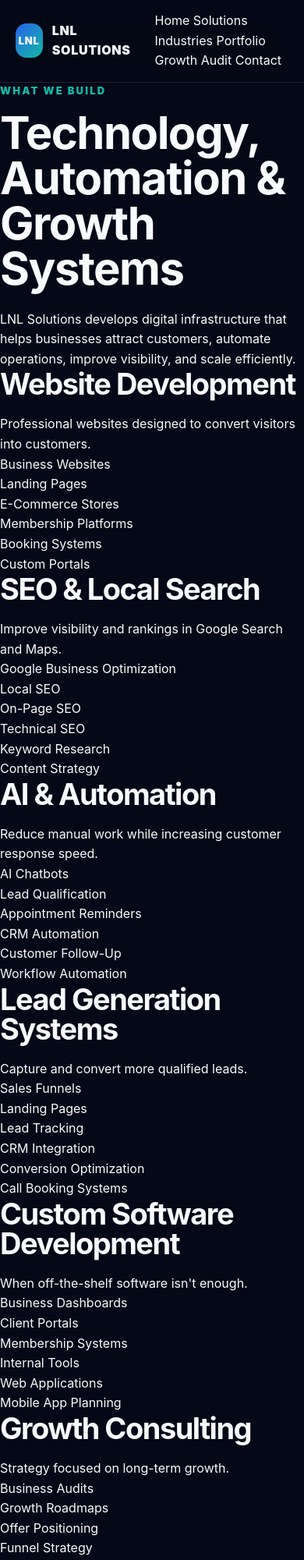
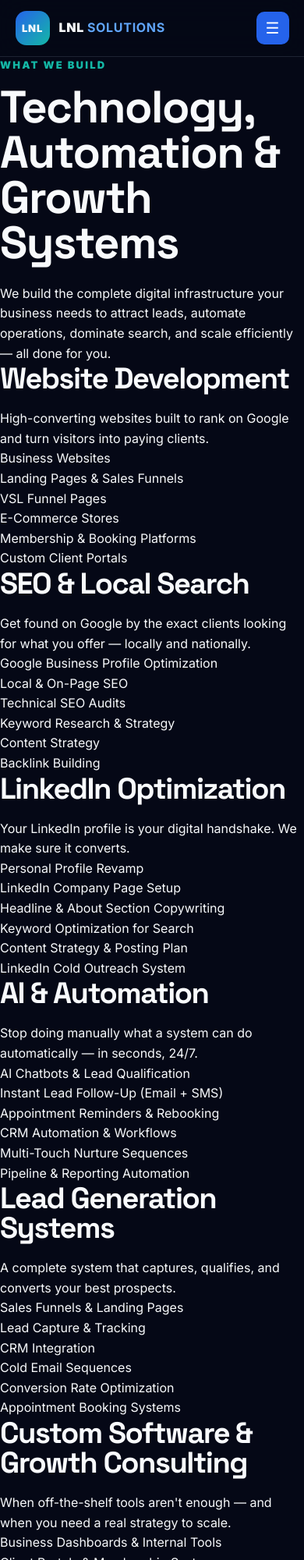
Before and after one commit to lnlsolutions/Lnlsolutionssite, a plain HTML site: page solutions.html in a window 390 px wide. Shown: the top 2000 px of the page at 78% size. Drawn offline with Linux system fonts and the light colour scheme.

Commit message:
Optimize solutions page: add LinkedIn, improve copy + nav

```diff
--- a/solutions.html
+++ b/solutions.html
@@ -1,209 +1,141 @@
 <!DOCTYPE html>
 <html lang="en">
 <head>
-<meta charset="UTF-8">
-<meta name="viewport" content="width=device-width, initial-scale=1.0">
-
-<title>Solutions | LNL Solutions</title>
-
-<meta name="description" content="Custom websites, SEO, AI automation, software development, CRM systems, lead generation funnels, and growth solutions built to help businesses scale.">
-
+  <meta charset="UTF-8" />
+  <meta name="viewport" content="width=device-width, initial-scale=1.0" />
+  <title>Solutions | LNL Solutions — AI Systems, SEO, LinkedIn & Web</title>
+  <meta name="description" content="LNL Solutions builds websites, AI automation, CRM systems, SEO strategies, LinkedIn profiles, and lead generation funnels for service businesses ready to scale." />
+  <link rel="canonical" href="https://lnlsolutions.cc/solutions.html" />
+  <link rel="preconnect" href="https://fonts.googleapis.com">
+  <link rel="preconnect" href="https://fonts.gstatic.com" crossorigin>
+  <link href="https://fonts.googleapis.com/css2?family=Inter:wght@400;500;600;700;800;900&family=Space+Grotesk:wght@500;600;700&display=swap" rel="stylesheet">
   <link rel="stylesheet" href="styles.css">
 </head>
-
 <body>
-
 <header class="site-header">
-
   <a href="index.html" class="logo">
-<div class="logo-mark">LNL</div>
-<div class="logo-text">
-LNL <span>Solutions</span>
-</div>
+    <span class="logo-mark">LNL</span>
+    <span class="logo-text">LNL <b>Solutions</b></span>
   </a>
-
-<nav>
+  <button class="menu-toggle" onclick="document.getElementById('mainNav').style.display = document.getElementById('mainNav').style.display === 'flex' ? 'none' : 'flex'" aria-label="Toggle menu">☰</button>
+  <nav id="mainNav">
     <a href="index.html">Home</a>
     <a href="solutions.html">Solutions</a>
     <a href="industries.html">Industries</a>
-<a href="portfolio.html">Portfolio</a>
+    <a href="pricing.html">Pricing</a>
+    <a href="vsl.html">See It In Action</a>
     <a href="growth-audit.html">Growth Audit</a>
     <a href="contact.html">Contact</a>
   </nav>
-
+  <a href="growth-audit.html" class="header-cta">Free Growth Audit</a>
 </header>
 
 <section class="page-hero">
-
   <div class="container">
-
-<p class="eyebrow">
-WHAT WE BUILD
-</p>
-
-<h1>
-Technology, Automation & Growth Systems
-</h1>
-
-<p>
-LNL Solutions develops digital infrastructure that helps businesses attract customers, automate operations, improve visibility, and scale efficiently.
-</p>
-
+    <p class="eyebrow">WHAT WE BUILD</p>
+    <h1>Technology, Automation & Growth Systems</h1>
+    <p>We build the complete digital infrastructure your business needs to attract leads, automate operations, dominate search, and scale efficiently — all done for you.</p>
   </div>
-
 </section>
 
 <section class="service-section">
-
   <div class="container">
 
     <div class="service-card">
-
       <h2>Website Development</h2>
-
-<p>
-Professional websites designed to convert visitors into customers.
-</p>
-
+      <p>High-converting websites built to rank on Google and turn visitors into paying clients.</p>
       <ul>
         <li>Business Websites</li>
-<li>Landing Pages</li>
+        <li>Landing Pages & Sales Funnels</li>
+        <li>VSL Funnel Pages</li>
         <li>E-Commerce Stores</li>
-<li>Membership Platforms</li>
-<li>Booking Systems</li>
-<li>Custom Portals</li>
+        <li>Membership & Booking Platforms</li>
+        <li>Custom Client Portals</li>
       </ul>
-
     </div>
 
     <div class="service-card">
-
       <h2>SEO & Local Search</h2>
-
-<p>
-Improve visibility and rankings in Google Search and Maps.
-</p>
-
+      <p>Get found on Google by the exact clients looking for what you offer — locally and nationally.</p>
       <ul>
-<li>Google Business Optimization</li>
-<li>Local SEO</li>
-<li>On-Page SEO</li>
-<li>Technical SEO</li>
-<li>Keyword Research</li>
+        <li>Google Business Profile Optimization</li>
+        <li>Local & On-Page SEO</li>
+        <li>Technical SEO Audits</li>
+        <li>Keyword Research & Strategy</li>
         <li>Content Strategy</li>
+        <li>Backlink Building</li>
       </ul>
-
     </div>
 
     <div class="service-card">
-
-<h2>AI & Automation</h2>
-
-<p>
-Reduce manual work while increasing customer response speed.
-</p>
-
+      <h2>LinkedIn Optimization</h2>
+      <p>Your LinkedIn profile is your digital handshake. We make sure it converts.</p>
       <ul>
-<li>AI Chatbots</li>
-<li>Lead Qualification</li>
-<li>Appointment Reminders</li>
-<li>CRM Automation</li>
-<li>Customer Follow-Up</li>
-<li>Workflow Automation</li>
+        <li>Personal Profile Revamp</li>
+        <li>LinkedIn Company Page Setup</li>
+        <li>Headline & About Section Copywriting</li>
+        <li>Keyword Optimization for Search</li>
+        <li>Content Strategy & Posting Plan</li>
+        <li>LinkedIn Cold Outreach System</li>
       </ul>
-
     </div>
 
     <div class="service-card">
-
-<h2>Lead Generation Systems</h2>
-
-<p>
-Capture and convert more qualified leads.
-</p>
-
+      <h2>AI & Automation</h2>
+      <p>Stop doing manually what a system can do automatically — in seconds, 24/7.</p>
       <ul>
-<li>Sales Funnels</li>
-<li>Landing Pages</li>
-<li>Lead Tracking</li>
-<li>CRM Integration</li>
-<li>Conversion Optimization</li>
-<li>Call Booking Systems</li>
+        <li>AI Chatbots & Lead Qualification</li>
+        <li>Instant Lead Follow-Up (Email + SMS)</li>
+        <li>Appointment Reminders & Rebooking</li>
+        <li>CRM Automation & Workflows</li>
+        <li>Multi-Touch Nurture Sequences</li>
+        <li>Pipeline & Reporting Automation</li>
       </ul>
-
     </div>
 
     <div class="service-card">
-
-<h2>Custom Software Development</h2>
-
-<p>
-When off-the-shelf software isn't enough.
-</p>
-
+      <h2>Lead Generation Systems</h2>
+      <p>A complete system that captures, qualifies, and converts your best prospects.</p>
       <ul>
-<li>Business Dashboards</li>
-<li>Client Portals</li>
-<li>Membership Systems</li>
-<li>Internal Tools</li>
-<li>Web Applications</li>
-<li>Mobile App Planning</li>
+        <li>Sales Funnels & Landing Pages</li>
+        <li>Lead Capture & Tracking</li>
+        <li>CRM Integration</li>
+        <li>Cold Email Sequences</li>
+        <li>Conversion Rate Optimization</li>
+        <li>Appointment Booking Systems</li>
       </ul>
-
     </div>
 
     <div class="service-card">
-
-<h2>Growth Consulting</h2>
-
-<p>
-Strategy focused on long-term growth.
-</p>
-
+      <h2>Custom Software & Growth Consulting</h2>
+      <p>When off-the-shelf tools aren't enough — and when you need a real strategy to scale.</p>
       <ul>
-<li>Business Audits</li>
-<li>Growth Roadmaps</li>
-<li>Offer Positioning</li>
-<li>Funnel Strategy</li>
-<li>Conversion Optimization</li>
-<li>Scaling Systems</li>
+        <li>Business Dashboards & Internal Tools</li>
+        <li>Client Portals & Membership Systems</li>
+        <li>Web & Mobile App Planning</li>
+        <li>Business Growth Audits</li>
+        <li>Offer Positioning & Funnel Strategy</li>
+        <li>Technology Roadmaps</li>
       </ul>
-
     </div>
 
   </div>
-
 </section>
 
 <section class="cta-section">
-
   <div class="container">
-
-<h2>
-Ready To Build A Better System?
-</h2>
-
-<p>
-Book a free growth audit and discover opportunities to increase leads, automate operations, and scale.
-</p>
-
-<a href="growth-audit.html" class="btn primary">
-Request Free Growth Audit
-</a>
-
+    <h2>Not Sure What You Need?</h2>
+    <p>Request a free Growth Audit and we'll tell you exactly which systems will move the needle for your business — and what it costs.</p>
+    <a href="pricing.html" class="btn secondary" style="margin-right:16px;">View Pricing →</a>
+    <a href="growth-audit.html" class="btn primary">Request Free Growth Audit</a>
   </div>
-
 </section>
 
 <footer class="site-footer">
-
-<p>
-© 2026 LNL Solutions
-</p>
-
+  <div><h3>LNL Solutions</h3><p>Technology. Automation. Growth.</p></div>
+  <div><p><a href="solutions.html">Solutions</a> &nbsp;|&nbsp; <a href="industries.html">Industries</a> &nbsp;|&nbsp; <a href="pricing.html">Pricing</a> &nbsp;|&nbsp; <a href="growth-audit.html">Growth Audit</a> &nbsp;|&nbsp; <a href="contact.html">Contact</a></p></div>
+  <div><p>© 2025 LNL Solutions. All rights reserved.</p></div>
 </footer>
-
 <script src="script.js"></script>
-
 </body>
 </html>
```
Lines whose indentation alone changed are shown as unchanged.
